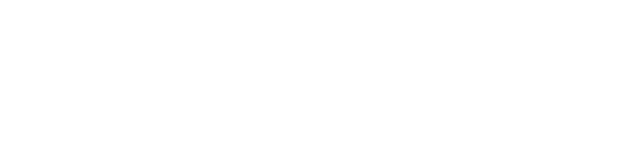
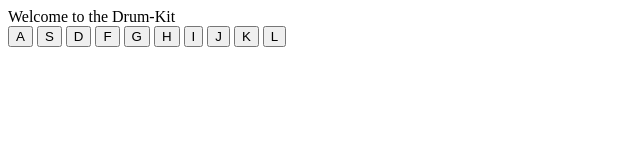
Before and after one commit to MickeyDribble/drumkit, a plain HTML site: page index.html in a window 1280 px wide. Shown: the whole page, without its empty margins (0-640 px from the left). Drawn offline with Linux system fonts and the light colour scheme.

Commit message:
html buttons added

```diff
--- a/index.html
+++ b/index.html
@@ -8,6 +8,20 @@
     <title>Document</title>
 </head>
 <body>
+    <header>Welcome to the Drum-Kit</header>
+    <div>
+     <button>A</button>
+     <button>S</button>
+     <button>D</button>
+     <button>F</button>
+     <button>G</button>
+     <button>H</button>
+     <button>I</button>
+     <button>J</button>
+     <button>K</button>
+     <button>L</button>
+   </div>
+
 <script src="app.js"></script>
 </body>
 </html>
```
Also changed, not shown: 9 other files.
